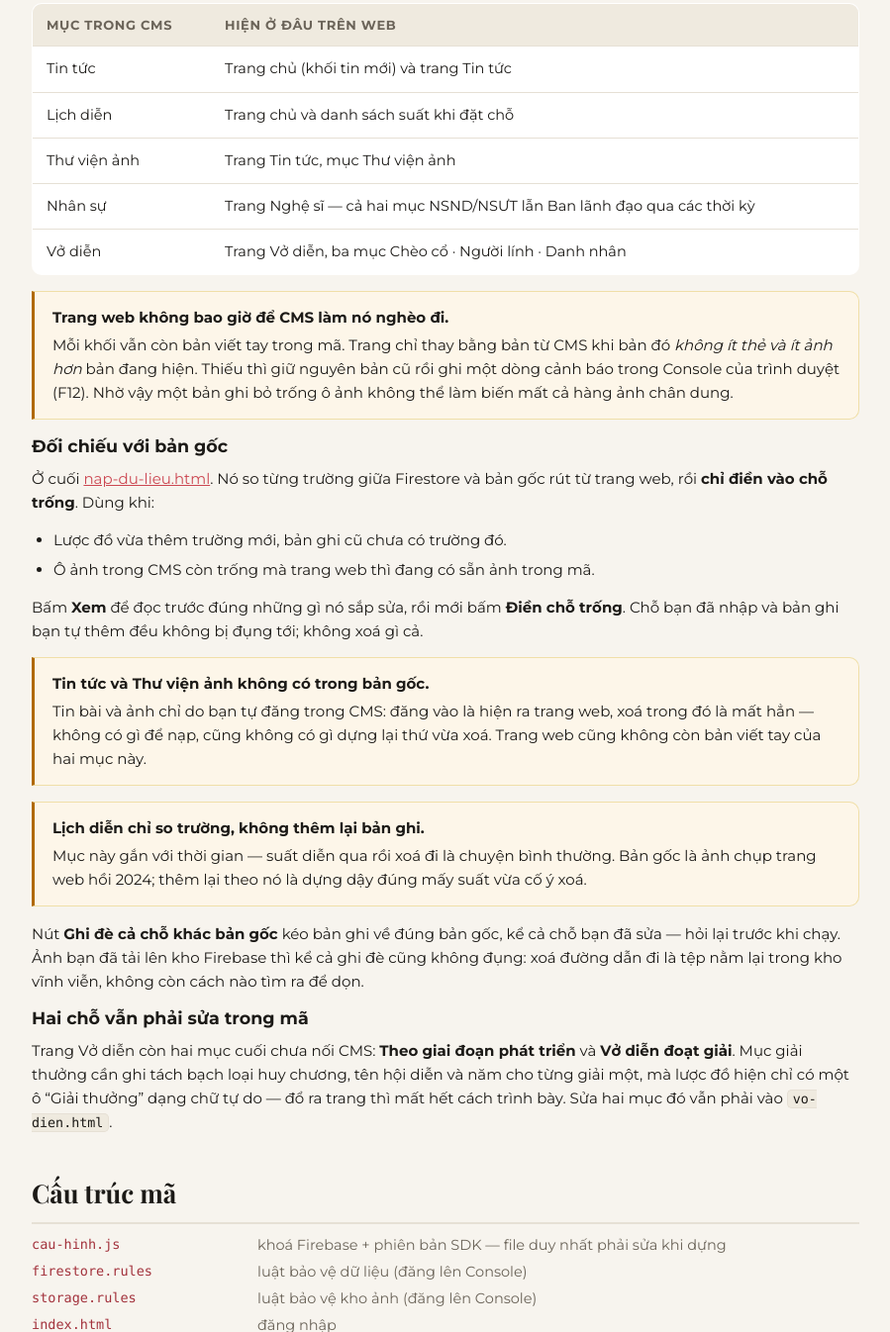
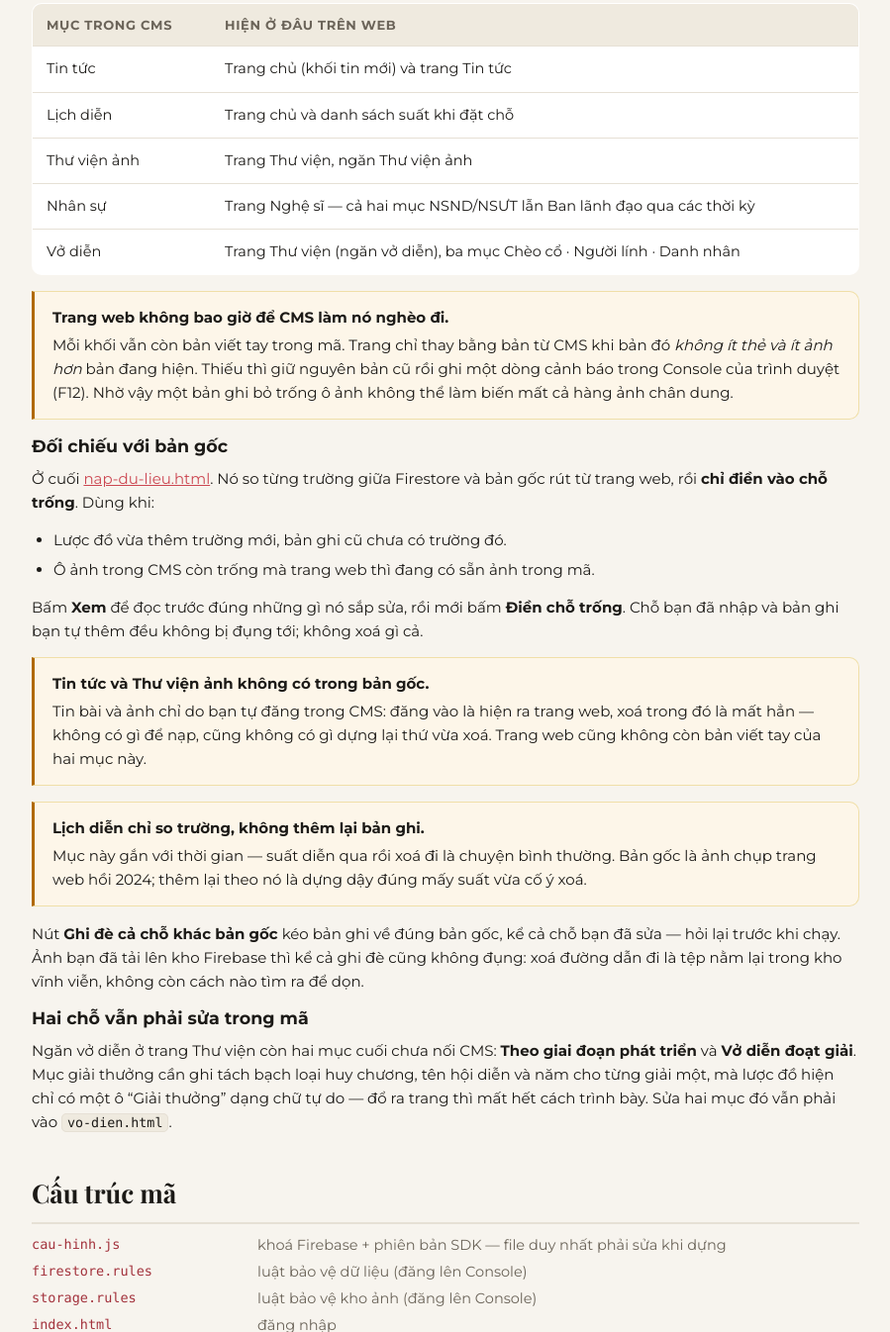
Before and after one commit to quangkode/cmscheoquandoi, a plain HTML site: page huong-dan.html in a window 1280 px wide. Shown: the part 5654-7000 px from the top of the page at 99% size, without its empty margins (338-1237 px from the left). Drawn offline with nearby package versions, Linux system fonts and the light colour scheme.

Commit message:
Đổi nhãn CMS theo trang Thư viện mới trên web
Thư viện ảnh và Vở diễn giờ nằm chung trang Thư viện (vo-dien.html).
Chỉ đổi chữ hiển thị, mã khu vực thu-vien giữ nguyên.

Co-Authored-By: Claude Opus 5.5 <noreply@anthropic.com>

```diff
--- a/huong-dan.html
+++ b/huong-dan.html
@@ -407,9 +407,9 @@
           <tbody>
             <tr><td>Tin tức</td><td>Trang chủ (khối tin mới) và trang Tin tức</td></tr>
             <tr><td>Lịch diễn</td><td>Trang chủ và danh sách suất khi đặt chỗ</td></tr>
-            <tr><td>Thư viện ảnh</td><td>Trang Tin tức, mục Thư viện ảnh</td></tr>
+            <tr><td>Thư viện ảnh</td><td>Trang Thư viện, ngăn Thư viện ảnh</td></tr>
             <tr><td>Nhân sự</td><td>Trang Nghệ sĩ — cả hai mục NSND/NSƯT lẫn Ban lãnh đạo qua các thời kỳ</td></tr>
-            <tr><td>Vở diễn</td><td>Trang Vở diễn, ba mục Chèo cổ · Người lính · Danh nhân</td></tr>
+            <tr><td>Vở diễn</td><td>Trang Thư viện (ngăn vở diễn), ba mục Chèo cổ · Người lính · Danh nhân</td></tr>
           </tbody>
         </table>
       </div>
@@ -450,7 +450,7 @@
          không còn cách nào tìm ra để dọn.</p>
 
       <h3>Hai chỗ vẫn phải sửa trong mã</h3>
-      <p>Trang Vở diễn còn hai mục cuối chưa nối CMS:
+      <p>Ngăn vở diễn ở trang Thư viện còn hai mục cuối chưa nối CMS:
          <strong>Theo giai đoạn phát triển</strong> và <strong>Vở diễn đoạt giải</strong>.
          Mục giải thưởng cần ghi tách bạch loại huy chương, tên hội diễn và năm cho từng
          giải một, mà lược đồ hiện chỉ có một ô “Giải thưởng” dạng chữ tự do — đổ ra trang
```
Also changed, not shown: js/luoc-do.js (+6 -6 lines).
